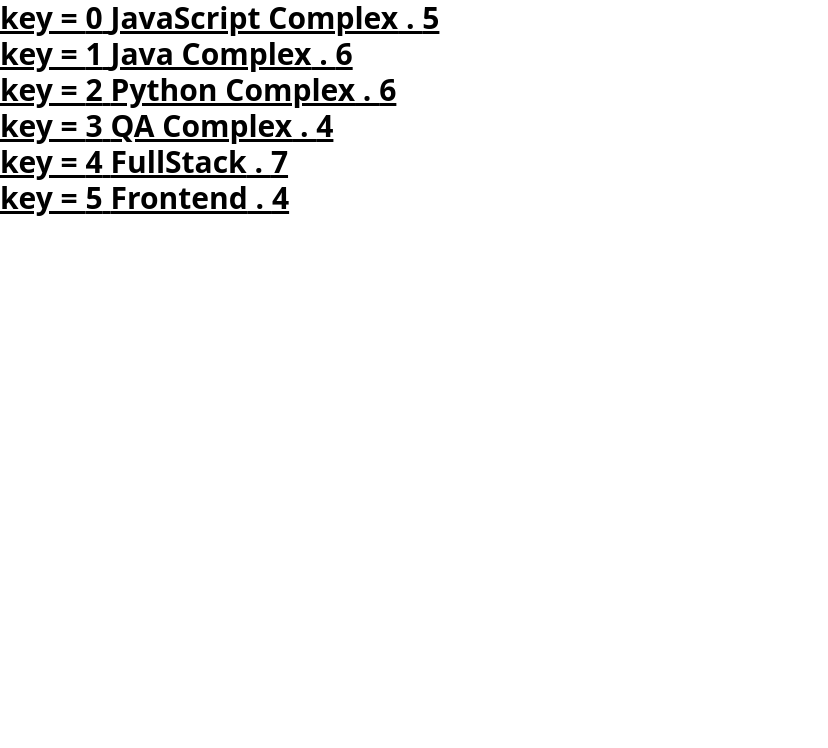
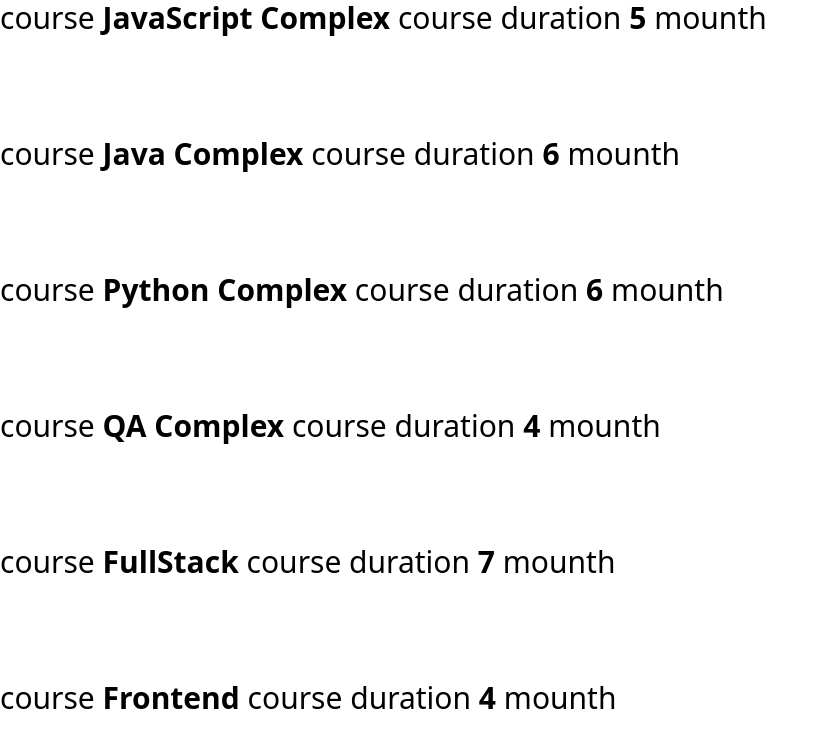
Before and after one commit to nikshopin/React, a React (Vite) app: page / in a window 1280 px wide. Shown: the top 748 px of the page, without its empty margins (0-828 px from the left). Built offline with nearby package versions, Linux system fonts and the light colour scheme.

Commit message:
task 2 completed

```diff
--- a/src/components/MyComponents.tsx
+++ b/src/components/MyComponents.tsx
@@ -3,19 +3,17 @@ import ICourse from "../models/courses.tsx";
 
 type MyComponentsType = {arrays: ICourse[]};
 
-const MyComponents: FC <MyComponentsType> = ({arrays}): Element=> {
+const MyComponents: FC <MyComponentsType> = ({arrays})=> {
     return (
-            <div>
+        <div className='text-3xl  flex gap-25 flex-col'>
             {
                 arrays.map((value, index)=>{
                     return(
-                                <p className='text-3xl font-bold underline'>
-                                    key = {index} {value.title} . {value.monthDuration}
+                        <p  key={index}>
+                            course <span className='text-3xl font-bold'>{ value.title}</span> course duration <span className='text-3xl font-bold'>{value.monthDuration}</span> mounth
                         </p>
-
                     )
                 })
-
             }
         </div>
     )
```
Lines whose indentation alone changed are shown as unchanged.
